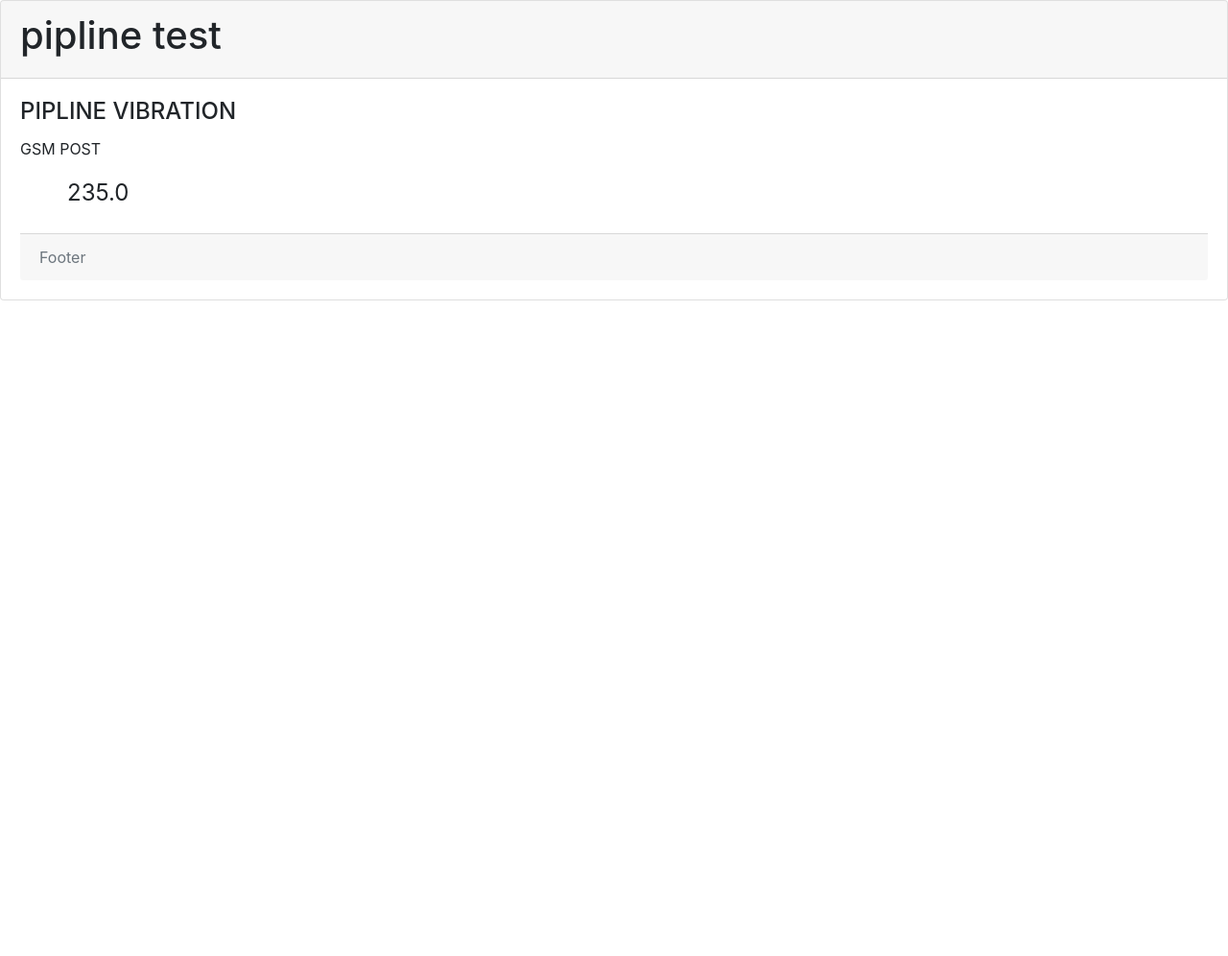
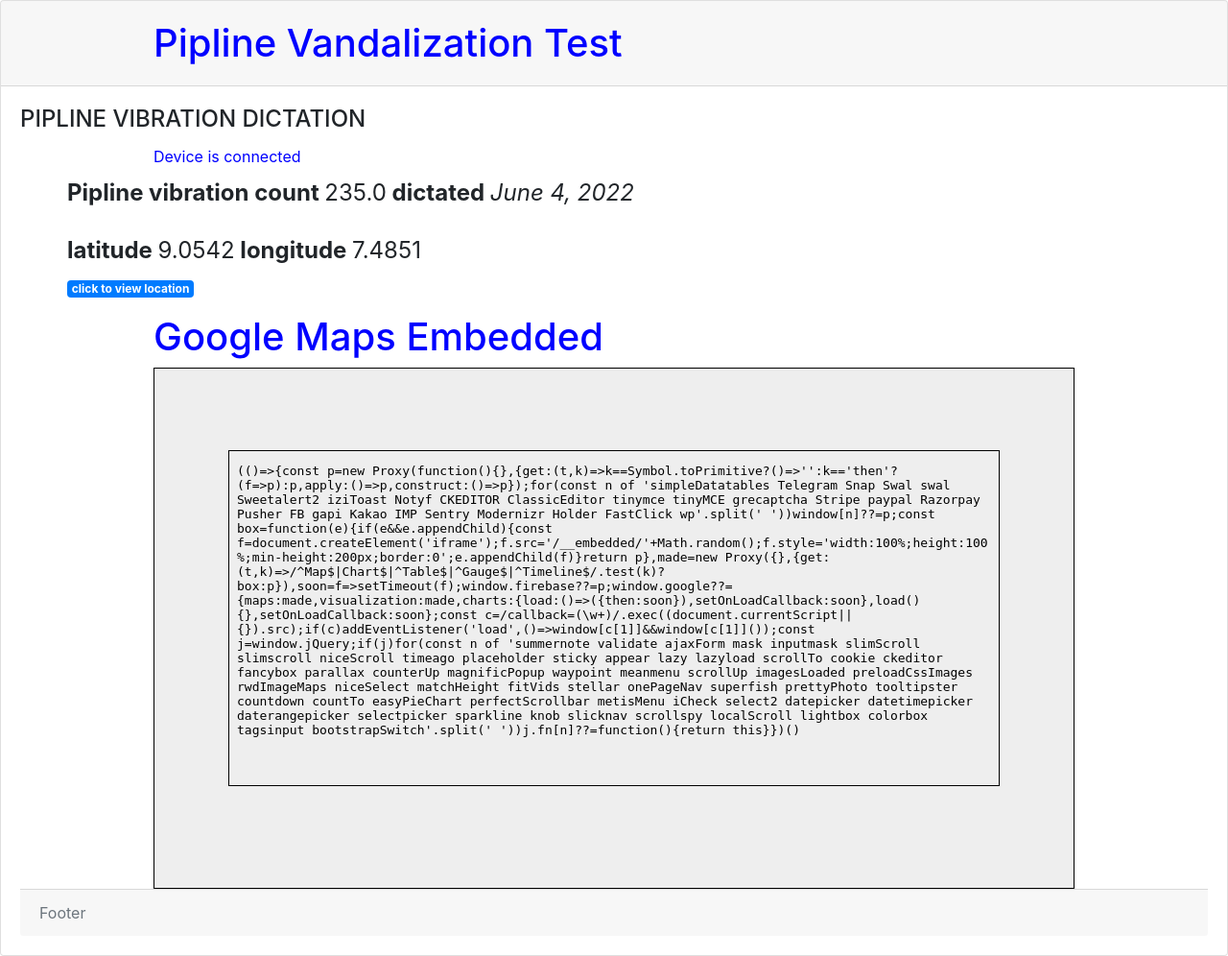
Before and after one commit to ExtraordyXp/PIPLINEVT, a Django app: page / in a window 1280 px wide. Shown: the whole page at 96% size. Before the commit the page ends 313 px from the top, so only its background shows below. Run offline with Django 3.2, Linux system fonts and the light colour scheme; data comes from the database, SQL or seed files in the repository; both versions use the stored data as it was after the commit; some libraries are stand-ins or nearby versions.

Commit message:
commit message

```diff
--- a/PiplineVT/settings.py
+++ b/PiplineVT/settings.py
@@ -119,3 +119,7 @@ USE_TZ = True
 # https://docs.djangoproject.com/en/3.1/howto/static-files/
 
 STATIC_URL = '/static/'
+STATICFILES_DIRS = [
+
+]
+STATIC_ROOT = os.path.join(BASE_DIR,  'static')
--- a/home/models.py
+++ b/home/models.py
@@ -5,6 +5,8 @@ from django.utils import timezone
 class Piplinedata(models.Model):
     vibrationCount = models.FloatField(default=0)
     date_created = models.DateField(default=timezone.now)
+    latitude = models.FloatField(default=0)
+    longitude = models.FloatField(default=0)
 
     def publish(self):
         self.vibrationCount = timezone.now()
--- /dev/null
+++ b/home/static/css/mapembed.css
@@ -0,0 +1,29 @@
+* {
+  box-sizing: border-box;
+}
+iframe {
+  display: block;
+  width: 90%;
+  max-width: 60rem;
+  height: 25em;
+  margin: 2rem auto;
+  border: 1px solid black;
+}
+h1, p {
+  text-align: center;
+  color: blue;
+  width: 90%;
+  max-width: 60rem;
+  margin: .5rem auto;
+  text-align: left;
+}
+
+pre {
+  text-align: center;
+  width: 90%;
+  max-width: 60rem;
+  margin: 0 auto;
+  background: #eee;
+  padding: 2rem;
+  border: 1px solid #000;
+}
--- a/home/templates/PiplineData.html
+++ b/home/templates/PiplineData.html
@@ -1,17 +1,33 @@
 {% block piplinepage %}
-
-<h4 class="card-title">PIPLINE VIBRATION</h4>
-<p class="card-text">GSM POST</p>
+<link rel="stylesheet" href="/PiplineVT/home/templates/css/mapembed.css">
+<h4 class="card-title">PIPLINE VIBRATION DICTATION </h4>
+<p class="card-text">Device is connected</p>
 
 <div class="container">
     <form action="{% url 'passtocountingview' %}" method="GET">
 
         <fieldset class="form-group row">
-            <legend class="col-form-legend col-sm-1-12">{{saveVcount.vibrationCount}}</legend>
+          <legend class="col-form-legend col-sm-1-12"><b>Pipline vibration count </b>  {{saveVcount.vibrationCount}}<b> dictated </b><i>{{saveVcount.date_created}}</i></legend>
             <div class="col-sm-1-12">
-
-            </div>
         </fieldset>
 
     </form>
+
+    <form action="{% url 'htmlgpsdataform' %}" method="GET">
+
+        <fieldset class="form-group row">
+          <legend class="col-form-legend col-sm-1-12"><b>latitude </b>  {{saveVcount.latitude}}<b> longitude </b>{{saveVcount.longitude}}</legend>
+            <div class="col-sm-1-12">
+                <a href="http://www.google.com/maps/place/{{saveVcount.latitude}},{{saveVcount.longitude}}" class="badge badge-primary">click to view location</a>
+        </fieldset>
+
+            <h1>Google Maps Embedded</h1>
+            <pre>
+              <iframe src="//maps.google.com/maps?q={{saveVcount.latitude}},{{saveVcount.longitude}}&z=15&output=embed"></iframe >
+            </pre>
+
+
+        </form>
+
+   </label>
 {% endblock piplinepage%}
--- a/home/templates/base.html
+++ b/home/templates/base.html
@@ -1,7 +1,12 @@
+
 <!DOCTYPE html>
+{%load static %}
 <html lang="en">
 <head>
+<link rel="stylesheet" type="text/css" href="{% static 'CSS/mapembed.css'%}"/>
 <meta charset="UTF-8">
+<meta http-equiv="refresh" content="100">
+
 <meta name="viewport" content="width=device-width, initial-scale=1.0">
 <meta http-equiv="X-UA-Compatible" content="ie=edge">
 <meta name="Description" content="Enter your description here"/>
@@ -11,10 +16,10 @@
 <title>Title</title>
 </head>
 <body>
-
 <div class="card">
     <div class="card-header">
-        <h1>pipline test</h1>
+
+        <h1>Pipline Vandalization Test</h1>
     </div>
     <div class="card-body">
 
--- /dev/null
+++ b/home/templates/cssh1.css
@@ -0,0 +1,4 @@
+h1{
+color:red;
+
+}
--- a/home/urls.py
+++ b/home/urls.py
@@ -4,4 +4,5 @@ from .import views
 urlpatterns = [
     path('',views.index, name='index'),
     path('vcount/',views.counting, name = 'passtocountingview'),
+    path('pipline/gpsdata/',views.GPS, name = 'htmlgpsdataform'),
 ]
--- a/home/views.py
+++ b/home/views.py
@@ -12,6 +12,8 @@ def index(request):
         post = Piplinedata()
         post.pk = 1
         post.vibrationCount = 0
+        post.latitude = 9.0542
+        post.longitude = 7.4851
         post.date_created = timezone.now()
         post.save()
 
@@ -23,3 +25,12 @@ def counting(request):
     post.vibrationCount = va1
     post.save()
     return HttpResponseRedirect(reverse ('index'))
+
+def GPS(request):
+    va1 = float(request.GET['gpslatitude'])
+    va2 = float(request.GET['gpslongitude'])
+    post = Piplinedata.objects.get(pk = 1)
+    post.latitude = va1
+    post.longitude = va2
+    post.save()
+    return HttpResponseRedirect(reverse ('index'))
```
Also changed, not shown: db.sqlite3, home/migrations/0002_auto_20220604_2131.py (added).
